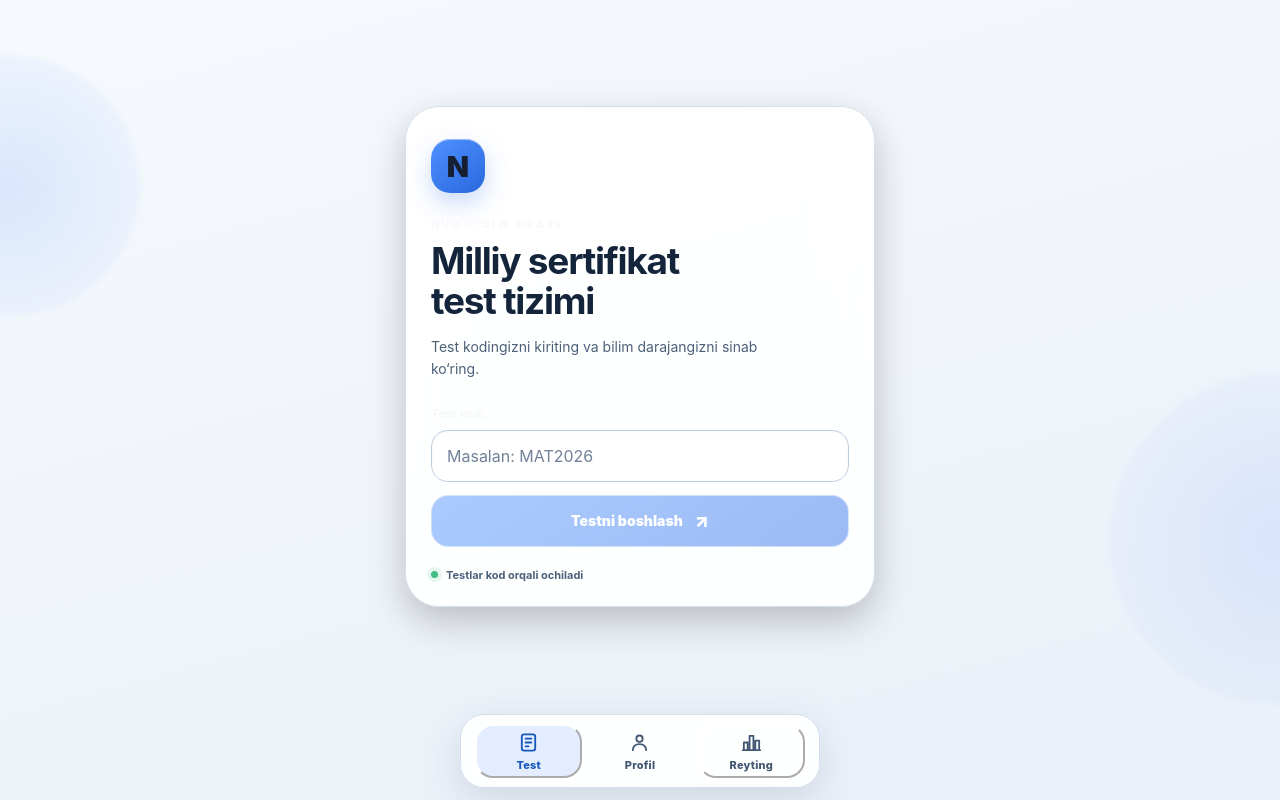
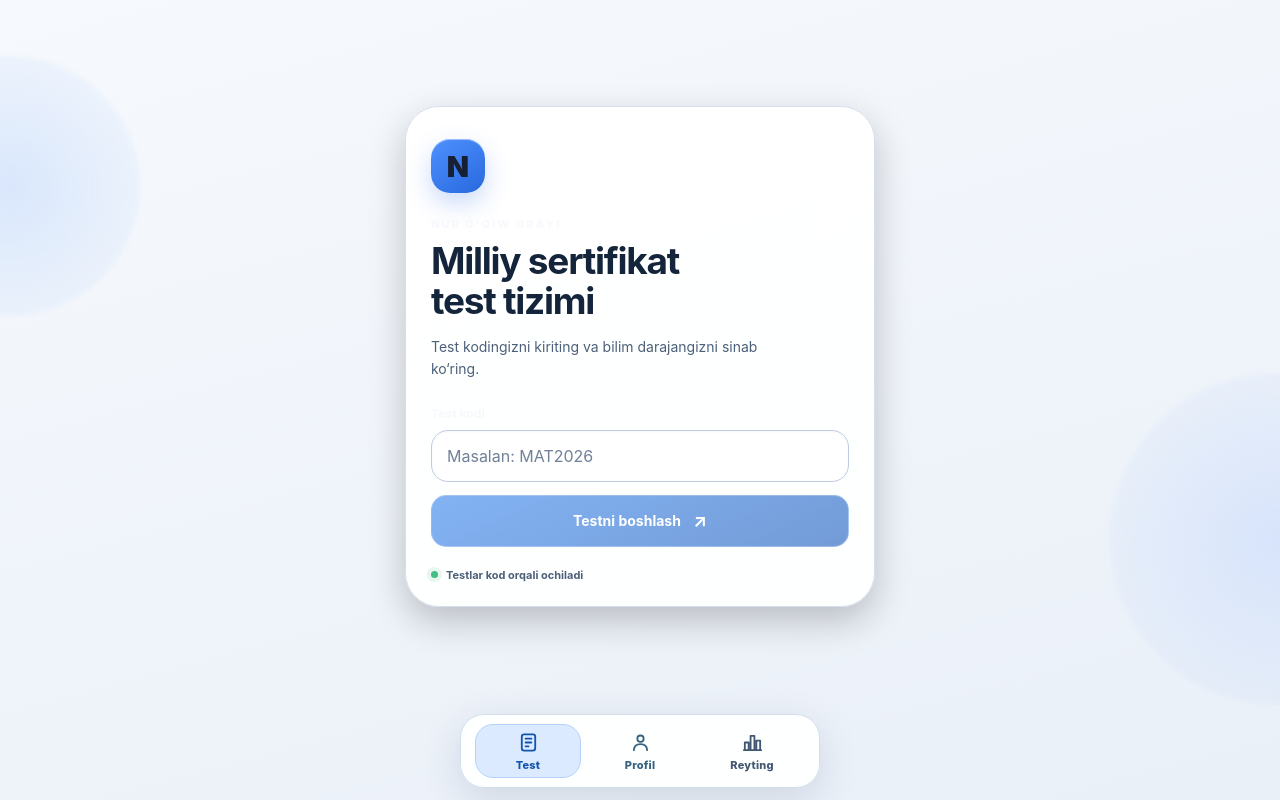
Before and after one commit to begdulla707-source/nur-oqiw, a Next.js app: page / in a window 1280 px wide. Built offline with nearby package versions, Linux system fonts and the light colour scheme; no server answers.

Commit message:
Apply blue green red action colors for Mini App and Telegram bot controls

```diff
--- a/app/style.css
+++ b/app/style.css
@@ -693,3 +693,51 @@ input::placeholder,textarea::placeholder{color:#718198!important;-webkit-text-fi
 .admin-card,.admin-header{background:#fff!important;border-color:#d5dfeb!important}
 .admin-muted,.admin-section-title p,.admin-header p{color:#4c6079!important;-webkit-text-fill-color:#4c6079!important}
 .admin-shell button:focus-visible,.test-shell button:focus-visible,.bottom-glass-nav .nav-item:focus-visible{outline:3px solid #558be0!important;outline-offset:2px}
+
+/* Semantic liquid-glass buttons: blue action, green open, red close/danger. */
+:root{--action-blue:#1765d1;--action-green:#147b47;--action-red:#bf3036}
+.admin-shell .admin-primary,.admin-shell .admin-test-actions button,.admin-shell .admin-test-actions a,
+.admin-shell .admin-rank-editor button,.admin-shell .admin-refresh,
+.start-form .primary-link,.ranking-code-form button,.test-finish-panel button,
+.result-link,.admin-shell .admin-test-card button{
+  border-radius:15px!important;font-weight:750!important;transition:background .16s ease,box-shadow .16s ease,transform .16s ease!important;
+}
+.admin-shell .admin-primary,.admin-shell .admin-refresh,
+.admin-shell .admin-test-actions a,.start-form .primary-link,
+.ranking-code-form button,.result-link,.test-finish-panel button{
+  background:linear-gradient(155deg,#3281ed,#165abc)!important;
+  color:white!important;-webkit-text-fill-color:white!important;
+  border:1px solid rgba(255,255,255,.28)!important;
+  box-shadow:0 5px 17px rgba(31,104,205,.18),inset 0 1px rgba(255,255,255,.24)!important;
+}
+.admin-shell .admin-primary.action-danger,
+.admin-shell .action-danger{
+  background:linear-gradient(155deg,#e75a60,#ac2532)!important;
+  color:white!important;-webkit-text-fill-color:white!important;
+  border:1px solid rgba(255,255,255,.25)!important;
+  box-shadow:0 5px 16px rgba(170,42,56,.17)!important;
+}
+.admin-shell .admin-primary.action-success,
+.admin-shell .action-success{
+  background:linear-gradient(155deg,#2dbb78,#107246)!important;
+  color:white!important;-webkit-text-fill-color:white!important;
+  border:1px solid rgba(255,255,255,.25)!important;
+  box-shadow:0 5px 16px rgba(19,115,71,.18)!important;
+}
+.admin-shell .admin-test-actions button:not(.admin-primary),
+.admin-shell .admin-rank-editor button{
+ background:linear-gradient(155deg,#e5f0ff,#d5e7ff)!important;
+ border:1px solid #adc9f1!important;color:#174b8e!important;-webkit-text-fill-color:#174b8e!important;
+}
+.admin-shell .admin-status.is-active{background:#d7f7e6!important;border:1px solid #84d6a8!important;color:#096d39!important;-webkit-text-fill-color:#096d39!important}
+.admin-shell .admin-status.is-stopped{background:#ffe4e5!important;border:1px solid #efa0a5!important;color:#a31e2a!important;-webkit-text-fill-color:#a31e2a!important}
+.admin-shell .admin-test-card{border-left:4px solid #bfd0e4!important}
+.admin-shell .admin-test-card:has(.admin-status.is-active){border-left-color:#26a66a!important}
+.admin-shell .admin-test-card:has(.admin-status.is-stopped){border-left-color:#d44854!important}
+.bottom-glass-nav .nav-item{border:1px solid transparent!important}
+.bottom-glass-nav .nav-item.nav-tests.active{background:#dbeafe!important;color:#1355ad!important;border-color:#b4d1fb!important}
+.bottom-glass-nav .nav-item.nav-ranking.active{background:#daf6e6!important;color:#12663c!important;border-color:#a7ddbe!important}
+.bottom-glass-nav .nav-item.nav-admin.active{background:#e5ebff!important;color:#294da8!important;border-color:#b8c9fa!important}
+.bottom-glass-nav .nav-item.nav-profile{color:#35627f!important}
+.admin-shell button:disabled,.test-finish-panel button:disabled,.start-form button:disabled{opacity:.6!important;cursor:not-allowed!important;box-shadow:none!important}
+.admin-shell button:not(:disabled):active,.test-finish-panel button:not(:disabled):active,.bottom-glass-nav .nav-item:active{transform:scale(.97)}
```
